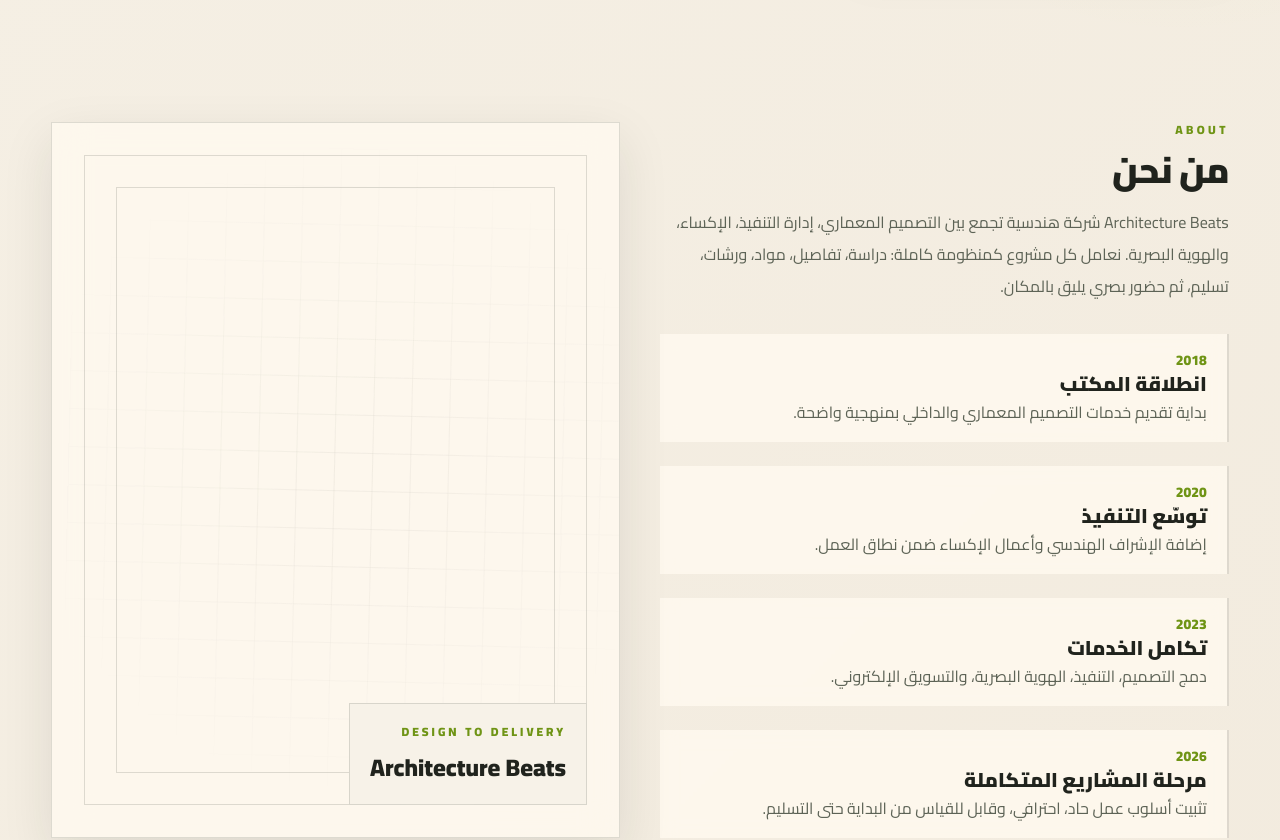
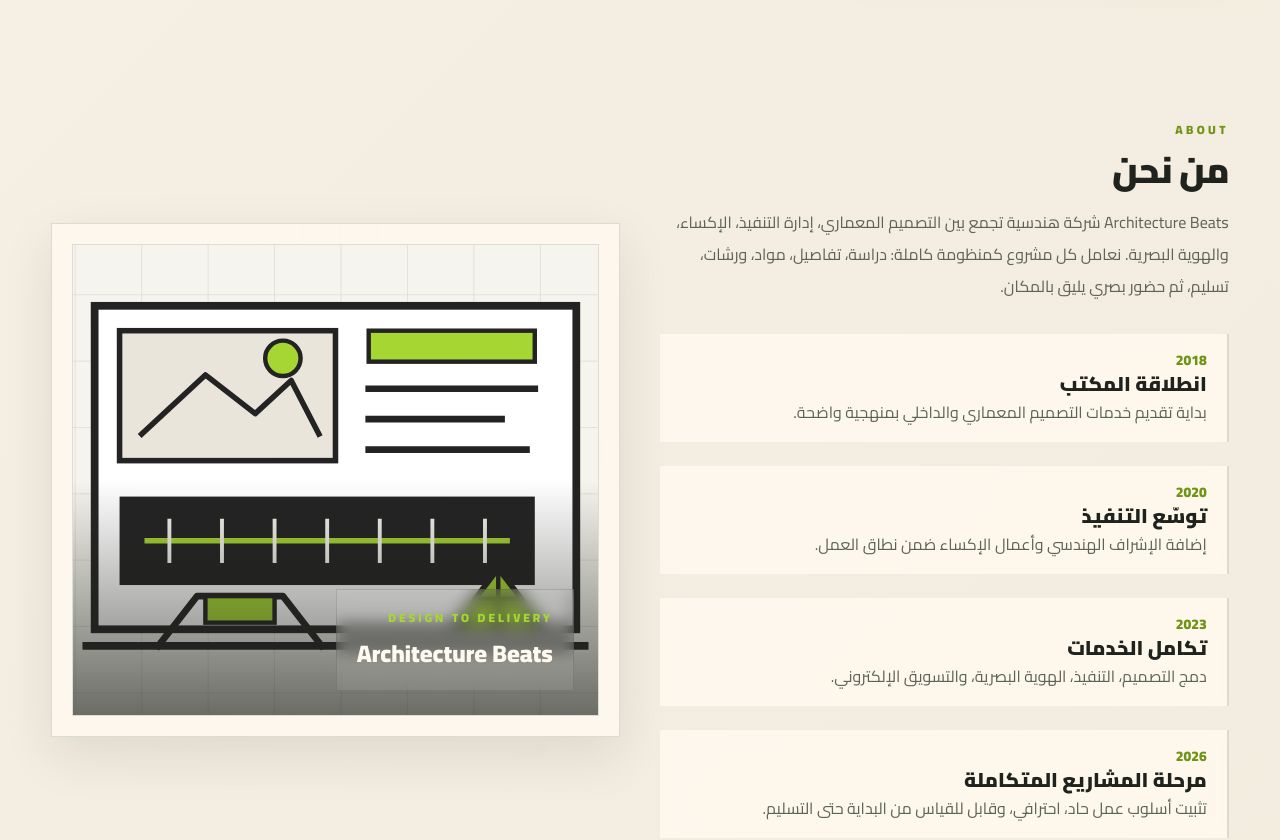
Before and after one commit to abod-haes/architecture-beats, a Next.js app: page / in a window 1280 px wide. Shown: the part 1820-2660 px from the top of the page. Built offline with nearby package versions, Linux system fonts and the light colour scheme.

Commit message:
Add studio image to about section

```diff
--- a/src/components/sections/AboutSection.tsx
+++ b/src/components/sections/AboutSection.tsx
@@ -9,7 +9,7 @@
   const content = useSiteContent();
 
   return (
-    <section id="about" className="site-section mx-auto grid w-[92%] max-w-7xl gap-10 py-16 sm:py-20 md:grid-cols-2">
+    <section id="about" className="site-section mx-auto grid w-[92%] max-w-7xl gap-10 py-16 sm:py-20 md:grid-cols-2 md:items-center">
       <motion.div initial="hidden" whileInView="visible" viewport={{ once: false, amount: 0.22 }} variants={staggerContainer}>
         <SectionTitle title={content.nav[1].label} description={content.about.intro} eyebrow="About" />
         <div className="mt-8 space-y-5 sm:space-y-6">
@@ -27,19 +27,21 @@
         whileInView={{ opacity: 1, scale: 1, rotate: 0 }}
         viewport={{ once: false, amount: 0.35 }}
         transition={{ duration: 0.7 }}
-        className="site-card relative min-h-80 overflow-hidden sm:min-h-96"
+        className="site-card relative min-h-80 overflow-hidden p-3 sm:min-h-96 sm:p-5"
         data-cursor="active"
       >
-        <div className="blueprint-grid blueprint-drift absolute inset-0 opacity-70" />
-        <div className="absolute inset-6 border border-[var(--site-border)] sm:inset-8" />
-        <div className="absolute inset-12 border border-brand-primary/70 sm:inset-16" />
+        <div className="blueprint-grid blueprint-drift absolute inset-0 opacity-45" />
         <motion.div
-          animate={{ y: [0, -10, 0], rotate: [0, 1.5, 0] }}
+          animate={{ y: [0, -10, 0], rotate: [0, -1.2, 0] }}
           transition={{ duration: 7, repeat: Infinity, ease: "easeInOut" }}
-          className="absolute bottom-6 right-6 max-w-xs border border-[var(--site-border)] bg-[var(--site-bg)] p-5 backdrop-blur sm:bottom-8 sm:right-8"
+          className="relative overflow-hidden border border-[var(--site-border)] bg-[var(--site-card)]"
         >
-          <p className="text-xs font-black uppercase tracking-[0.25em] text-brand-secondary">Design to Delivery</p>
-          <p className="mt-3 text-2xl font-black text-brand-dark">{content.company.nameEn}</p>
+          <img src="/about-studio.svg" alt={content.about.intro} className="h-[360px] w-full object-cover sm:h-[470px]" />
+          <div className="absolute inset-0 bg-gradient-to-t from-[var(--site-inverse)] via-transparent to-transparent opacity-65" />
+          <div className="absolute bottom-4 right-4 max-w-xs border border-[var(--site-inverse-border)] bg-[var(--site-inverse-muted)] p-5 text-[var(--site-inverse-text)] backdrop-blur sm:bottom-6 sm:right-6">
+            <p className="text-xs font-black uppercase tracking-[0.25em] text-brand-primary">Design to Delivery</p>
+            <p className="mt-3 text-2xl font-black text-[var(--site-inverse-text)]">{content.company.nameEn}</p>
+          </div>
         </motion.div>
       </motion.div>
     </section>
```
